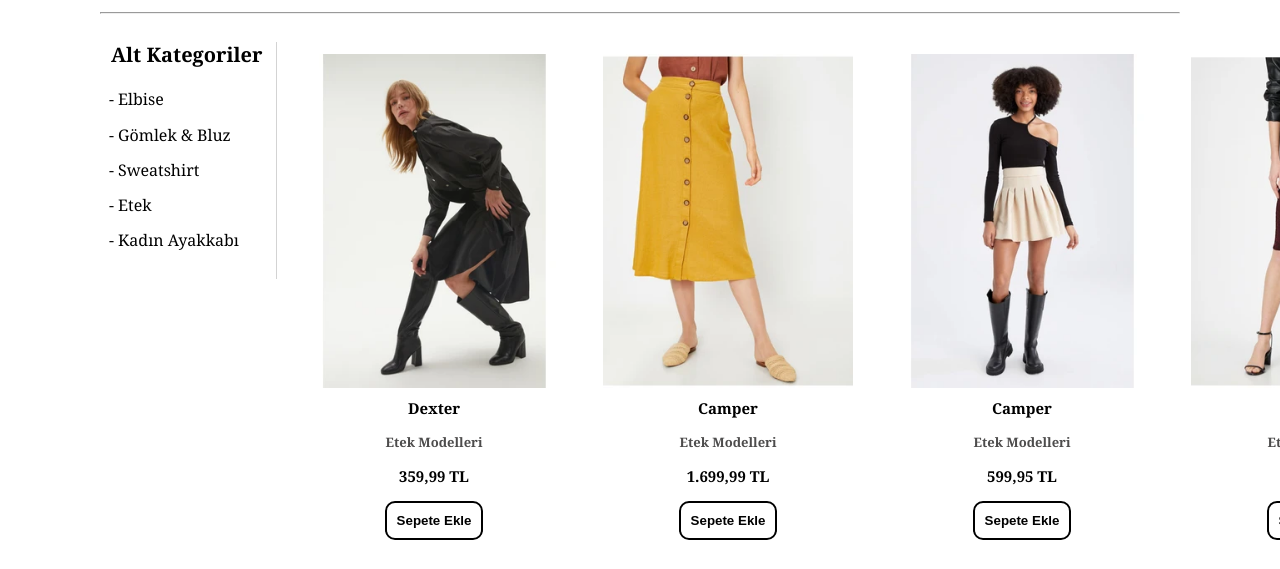
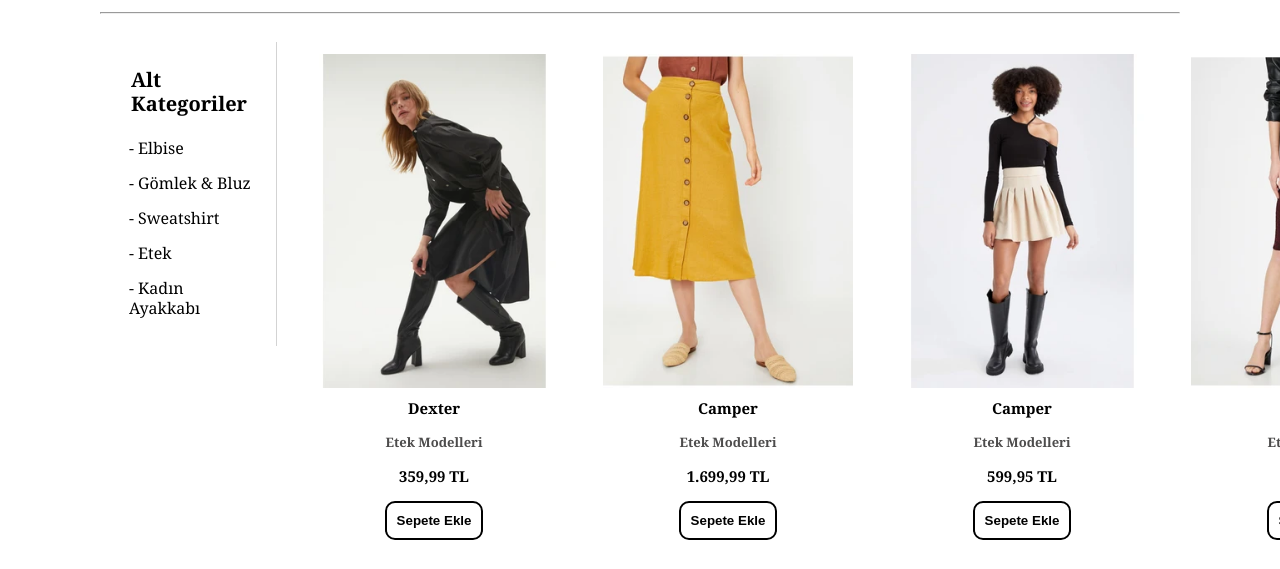
Before and after one commit to BadayProjects/Fashion-Moda, a plain HTML site: page Etek.html in a window 1280 px wide. Shown: the part 231-800 px from the top of the page. Drawn offline with Linux system fonts and the light colour scheme.

Commit message:
fix style.css

```diff
--- a/css/style.css
+++ b/css/style.css
@@ -229,7 +229,8 @@ box-shadow: rgba(17, 17, 26, 0.6) 0px 1px 0px;
     width:auto;
     min-width:240px;
     display:inline-block;
-    *display:inline;*zoom:1;
+    display:inline;
+    zoom:1;
 }
 
 #cssmenu .clm a:hover
```
